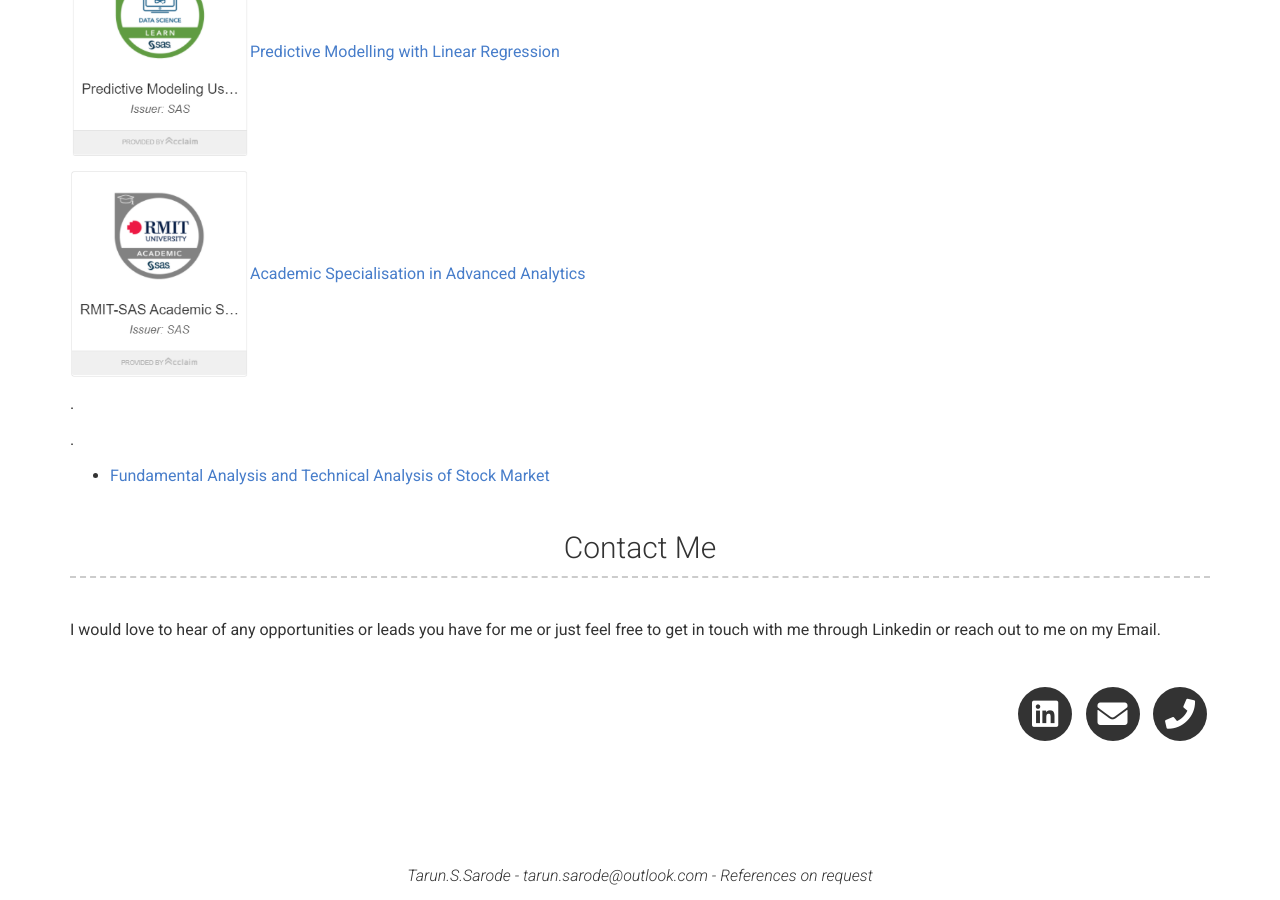
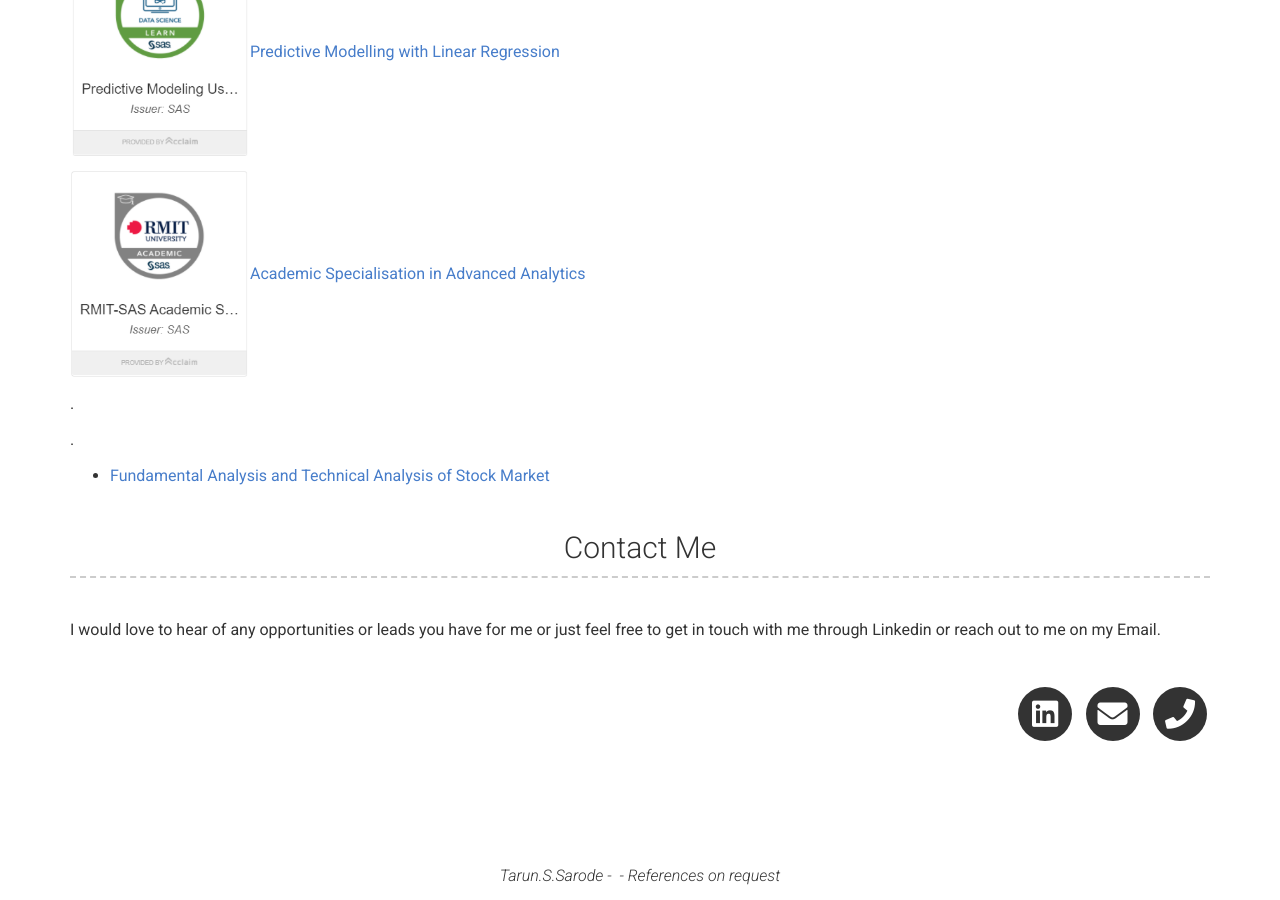
Before and after one commit to Tarun-S-Sarode/Portfolio, a Jekyll site: the page built from index.md, in a window 1280 px wide and 900 px high, scrolled down 4185 px. Built offline with Jekyll 4.4.1, drawn with Linux system fonts in a browser that asks for light colours; nearby versions of some CDN libraries.

```diff
--- a/_includes/footer.html
+++ b/_includes/footer.html
@@ -1,7 +1,7 @@
 <div class="container footer-container">
   <p>
     {{ site.name | escape }} -
-    <a href="mailto:{{ site.email }}" target="_blank">{{ site.email | escape }}</a>
+ <!--   <a href="mailto:{{ site.email }}" target="_blank">{{ site.email | escape }}</a> --><!-- uncomment to allow email in the footer -->
     {%- if site.footer_show_references -%}
       &nbsp;- References on request
     {%- endif -%}
```
